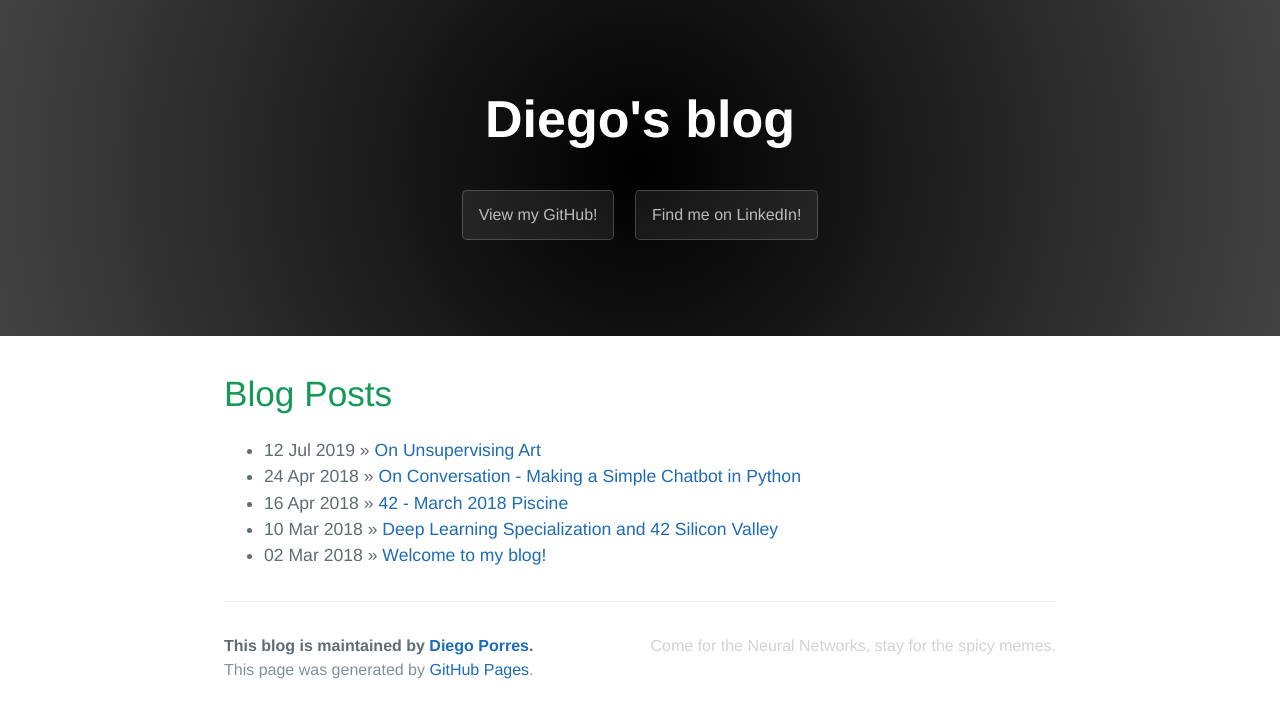
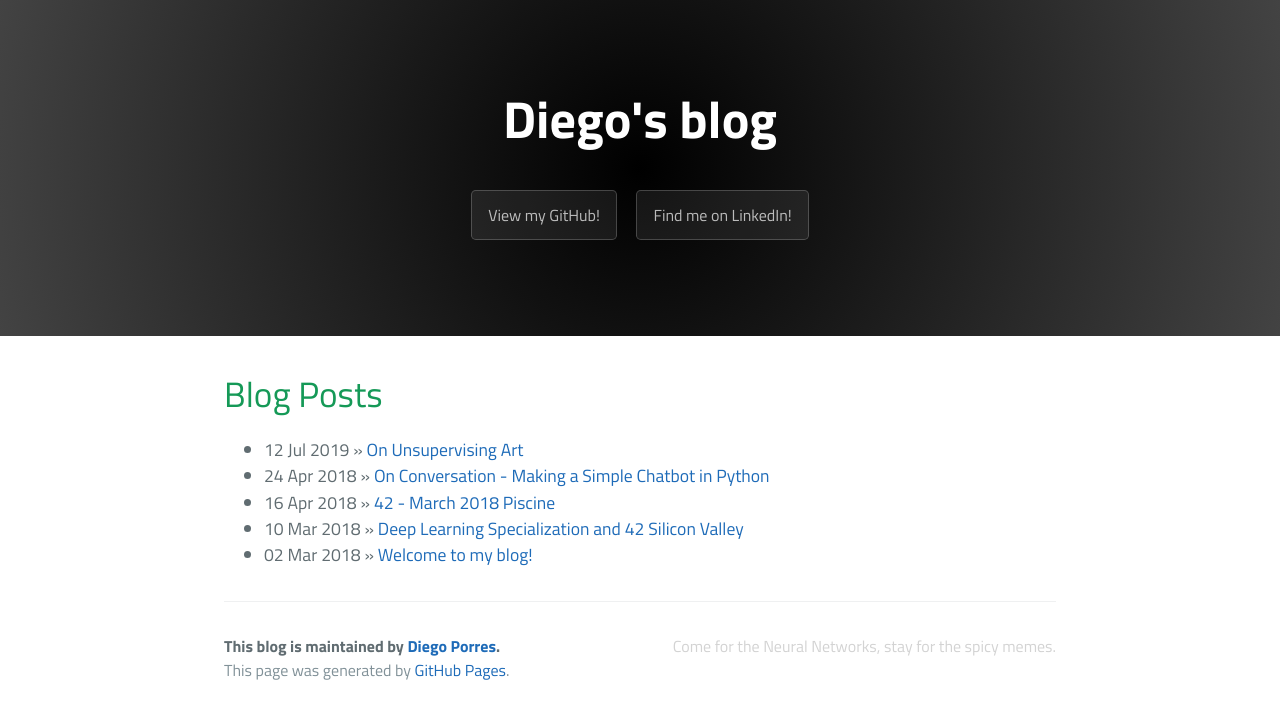
Before and after one commit to PDillis/pdillis.github.io, a Jekyll site: the page built from index.html, in a window 1280 px wide. Shown: the top 719 px of the page. Built offline with Jekyll 4.4.1, drawn with Linux system fonts in a browser that asks for light colours.

Commit message:
Update cayman.css

```diff
--- a/css/cayman.css
+++ b/css/cayman.css
@@ -126,7 +126,7 @@
 
 * { box-sizing: border-box; }
 
-body { padding: 0; margin: 0; font-family: colfax-web,Helvetica,Arial,sans-serif; font-size: 16px; line-height: 1.5; color: #606c71; }
+body { padding: 0; margin: 0; font-family: 'Titillium Web',colfax-web,Helvetica,Arial,sans-serif; font-size: 16px; line-height: 1.5; color: #606c71; }
 
 a { color: #1e6bb8; text-decoration: none; }
 a:hover { text-decoration: underline; }
```
